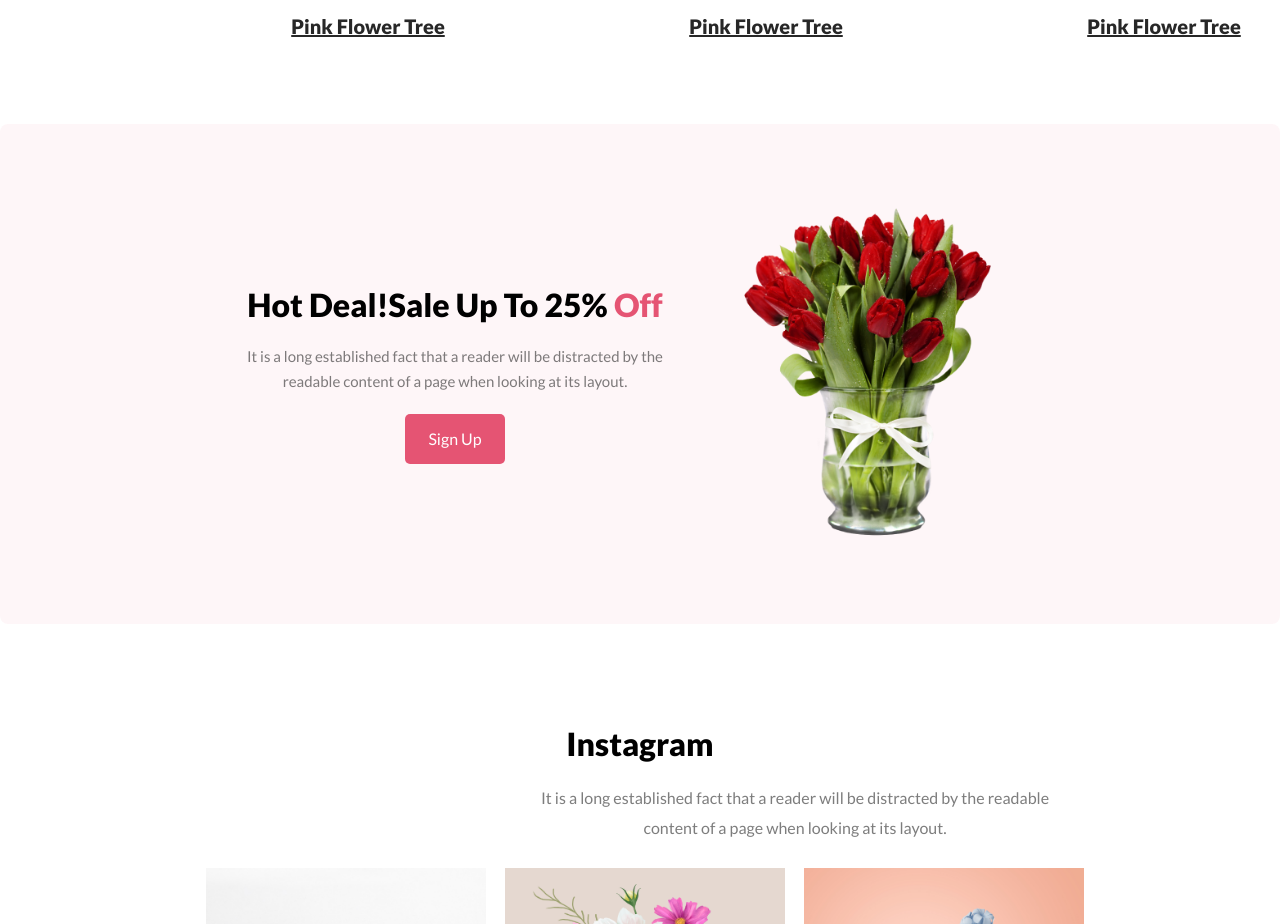
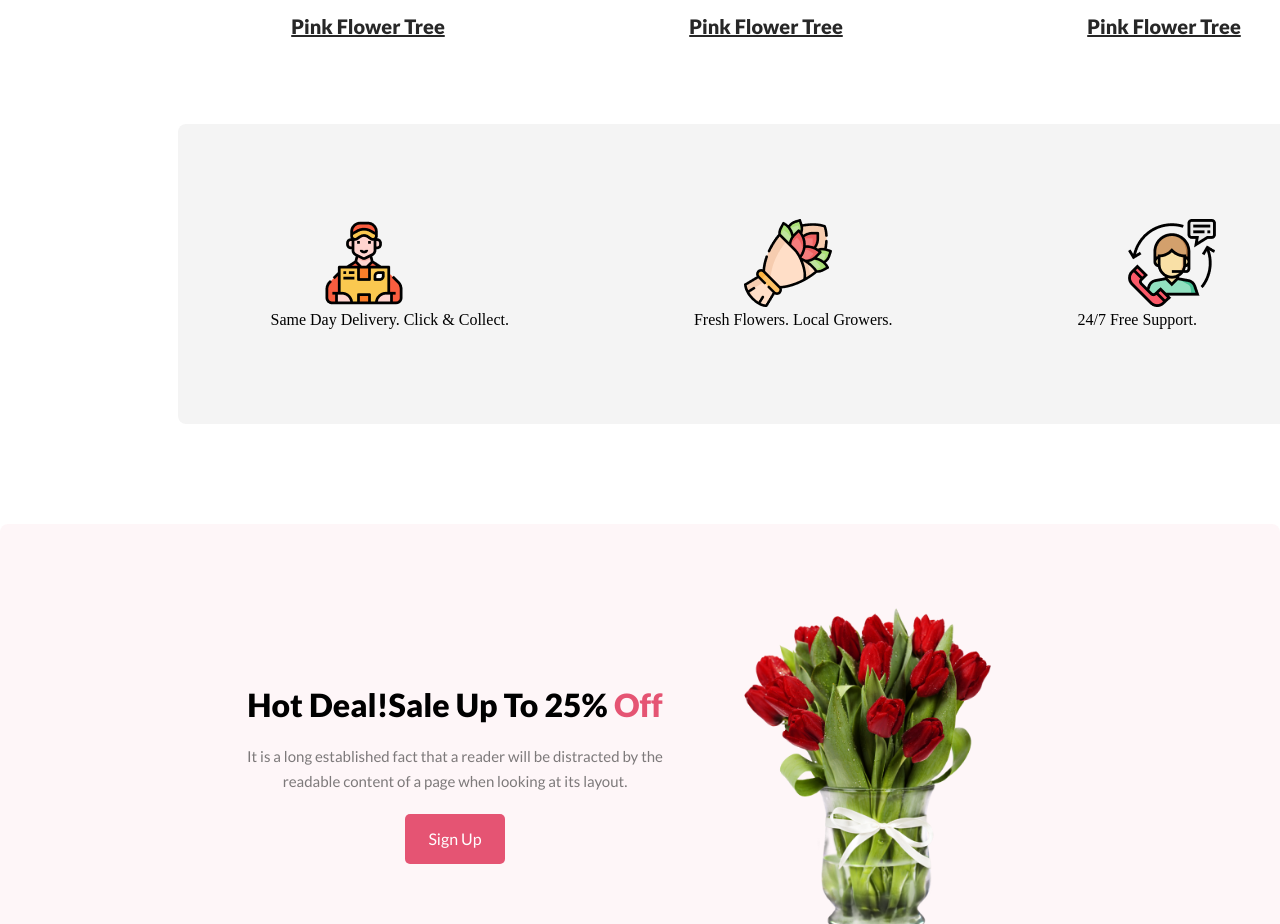
Before and after one commit to Sunjida-Srijoni/Assignment-1-flower-shop, a plain HTML site: page index.html in a window 1280 px wide. Shown: the part 1520-2444 px from the top of the page. Drawn offline with Linux system fonts and the light colour scheme.

Commit message:
extra part commit

```diff
--- a/index.html
+++ b/index.html
@@ -85,6 +85,22 @@
 
         </div>
         <div class="main-part-2">
+            <div>
+                <img class="part-2-img"  src="images/Group 57.png" alt="">
+                <p class="part-2-desc">Same Day Delivery. Click & Collect.</p>
+            </div>
+
+            <div>
+                <img class="part-2-img"  src="images/Group 58.png" alt="">
+                <p class="part-2-desc">Fresh Flowers. Local Growers.</p>
+            </div>
+
+            <div>
+                <img class="part-2-img"  src="images/Group 59.png" alt="">
+                <p class="part-2-desc">24/7 Free Support.</p>
+            </div>
+
+
 
         </div>
         <div class="main-part-3">
--- a/style.css
+++ b/style.css
@@ -336,6 +336,26 @@
     background-color: #E55473;
     color: #FFF;
 }
+
+.main-part-2{
+    display: flex;
+    justify-content: space-around;
+    align-items: center;
+
+    border-radius: 8px;
+    background: rgba(39, 39, 39, 0.05);
+    height: 300px;
+    width: 1180px;
+    margin-left: 178px;
+    margin-bottom: 100px;
+
+}
+.part-2-img{
+    gap: 5px;
+    margin-left: 50px;
+    margin-right: 50px;
+
+}
 /* main ends here */
 
 /* footer starts here */
```
